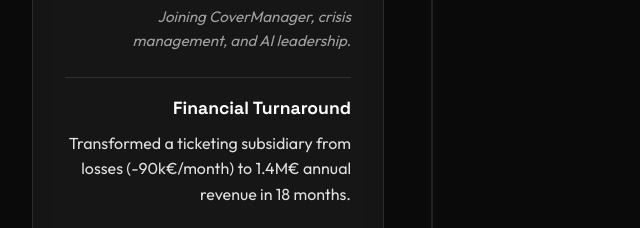
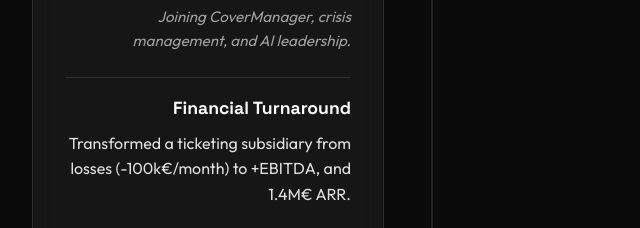
Before and after one commit to johnleonkab/portfolio, a plain HTML site: page index.html in a window 1280 px wide. Shown: the part 2143-2371 px from the top of the page, 208-848 px from the left. Drawn offline with nearby package versions, Linux system fonts and the light colour scheme; no server answers.

Commit message:
docs: Update financial turnaround metrics, adjusting loss figure and adding EBITDA/ARR.

```diff
--- a/index.html
+++ b/index.html
@@ -123,7 +123,7 @@
                             <p class="context">Joining CoverManager, crisis management, and AI leadership.</p>
                             <div class="sub-section">
                                 <h4>Financial Turnaround</h4>
-                                <p>Transformed a ticketing subsidiary from losses (-90k€/month) to 1.4M€ annual revenue in 18 months.</p>
+                                <p>Transformed a ticketing subsidiary from losses (-100k€/month) to +EBITDA, and  1.4M€ ARR.</p>
                             </div>
                             <div class="sub-section">
                                 <h4>Data & AI Leadership</h4>
```
